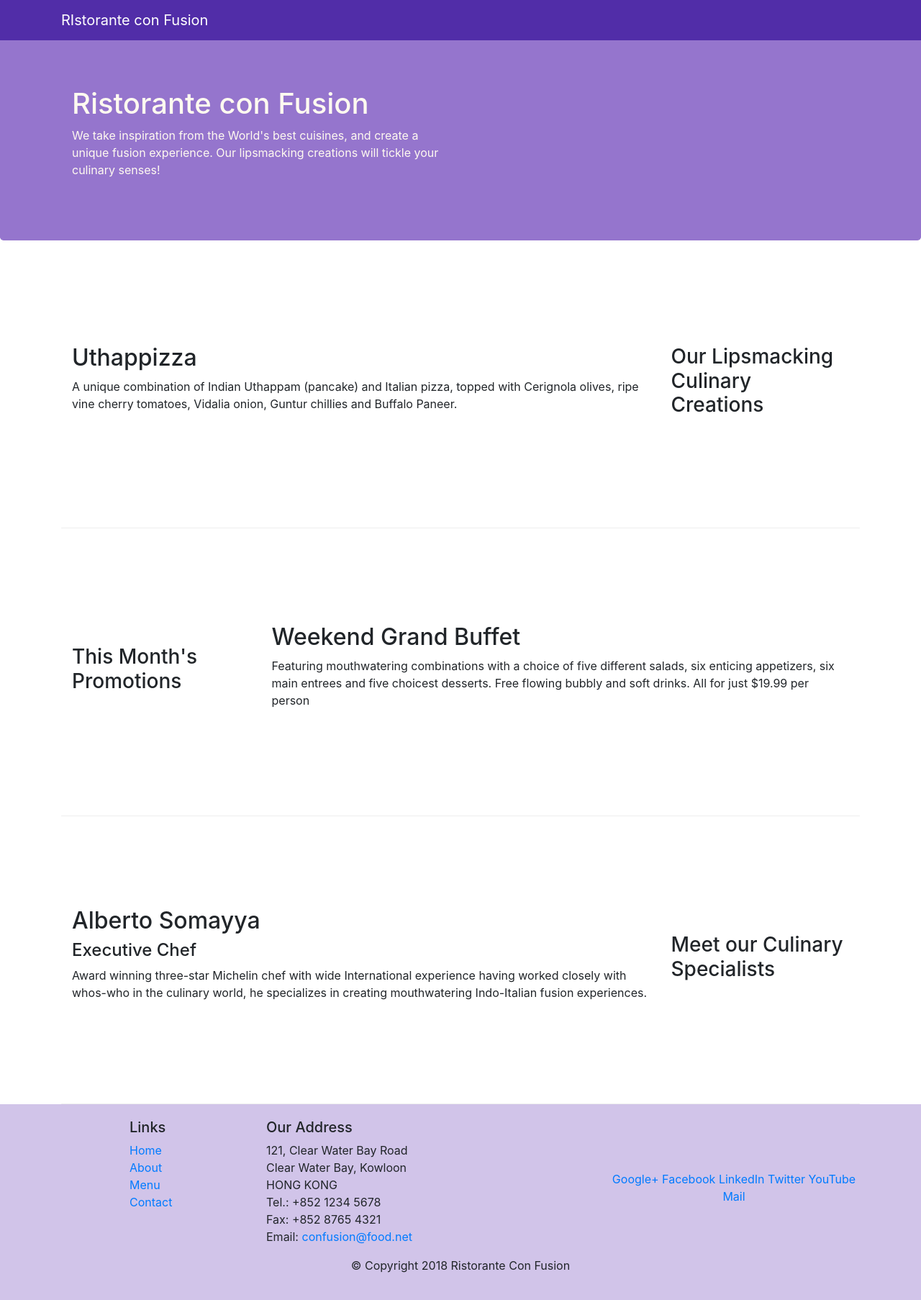
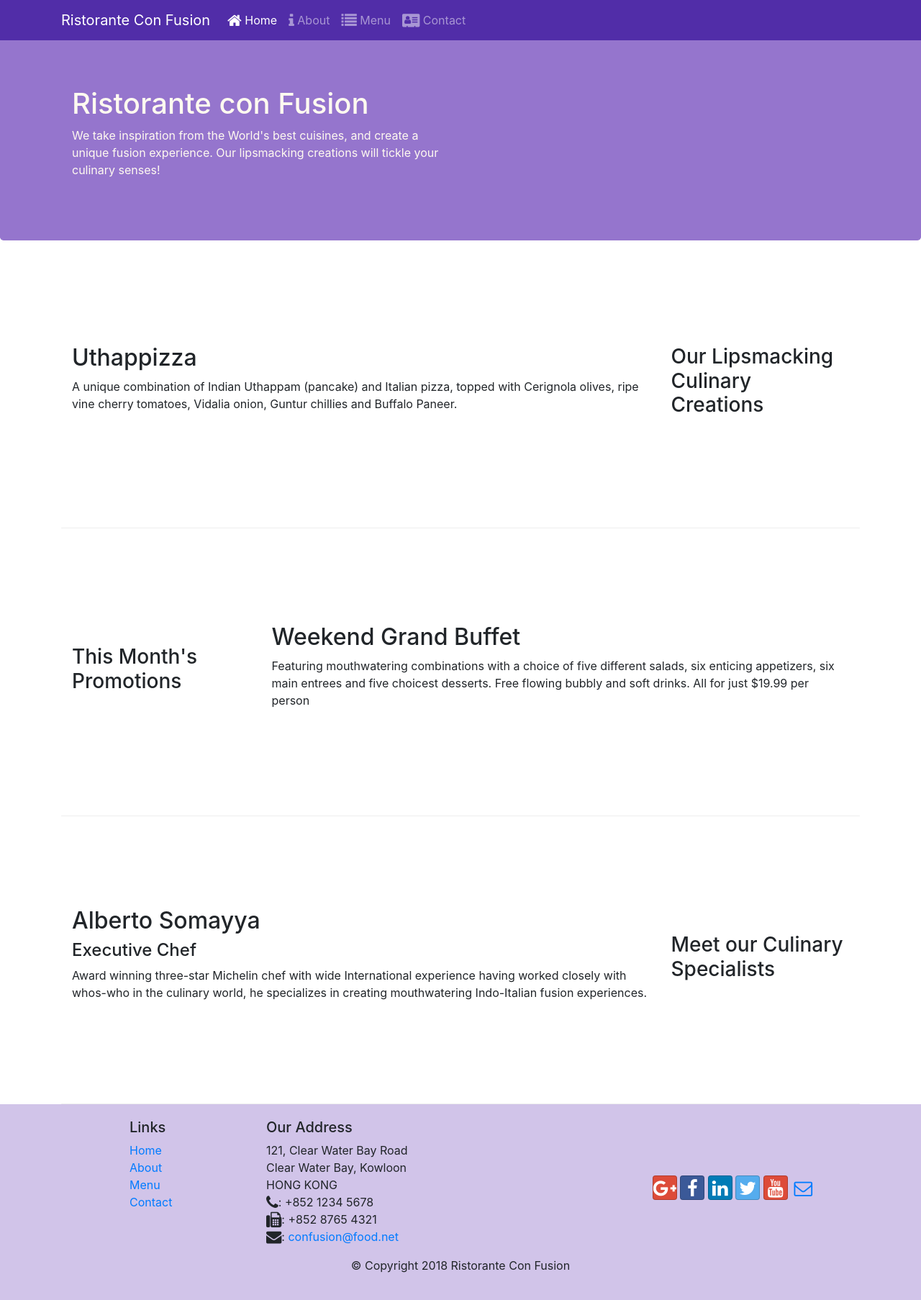
Before and after one commit to subhojit-ghorai/Website_Course, a website: page index.html in a window 1280 px wide. Shown: the whole page at 72% size. Drawn offline with nearby package versions, Linux system fonts and the light colour scheme.

Commit message:
icon fonts my

```diff
--- a/index.html
+++ b/index.html
@@ -9,25 +9,28 @@
 
     <!-- Bootstrap CSS -->
     <link rel="stylesheet" href="node_modules/bootstrap/dist/css/bootstrap.min.css">
+    <link rel="stylesheet" type="text/css" href="node_modules/font-awesome/css/font-awesome.min.css">
+    <link rel="stylesheet" type="text/css" href="node_modules/bootstrap-social/bootstrap-social.css">
     <link rel="stylesheet" type="text/css" href="css/styles.css">
     <title>Ristorante Con Fusion</title>
 </head>
 
 <body>
 
-    <nav class = "navbar navbar-dark navbar-expand-sm fixed-top">
-        <div class = "container">
-            <button class = "navbar-toggler" type = "button" data-toggle = "collapse" data-target = "#Navbar">
-                <span class = "navbar-toggler-icon"></span>
+    <nav class="navbar navbar-dark navbar-expand-sm fixed-top">
+        <div class="container">
+            <button class="navbar-toggler" type="button" data-toggle="collapse" data-target="#Navbar">
+                <span class="navbar-toggler-icon"></span>
             </button>
-            <a class = "navbar-brand" href="#">RIstorante con Fusion </a>
-            <div class = "collapse nav-bar-collapse" id = "Navbar">
-                 <ul class = "navbar-nav  mr-auto">
-                    <li  class = "nav-item active"><a class = "nav-link" href = "#">Home</a></li>
-                    <li  class = "nav-item"><a class = "nav-link" href = "aboutus.html">About_Us</a></li>
-                    <li  class = "nav-item"><a class = "nav-link" href = "#">Contact</a></li>
+           <a class="navbar-brand" href="#">Ristorante Con Fusion</a>
+            <div class="collapse navbar-collapse" id="Navbar">
+                <ul class="navbar-nav mr-auto">
+                    <li class="nav-item active"><a class="nav-link" href="#"><span class = "fa fa-home fa-lg"></span> Home</a></li>
+                    <li class="nav-item"><a class="nav-link" href="./aboutus.html"><span class = "fa fa-info fa-lg"></span> About</a></li>
+                    <li class="nav-item"><a class="nav-link" href="#"><span class = "fa fa-list fa-lg"></span> Menu</a></li>
+                    <li class="nav-item"><a class="nav-link" href="#"><span class = "fa fa-address-card fa-lg"></span> Contact</a></li>
                 </ul>
-            </div>
+                </div>
         </div>
     </nav>
 
@@ -96,19 +99,21 @@
 		              121, Clear Water Bay Road<br>
 		              Clear Water Bay, Kowloon<br>
 		              HONG KONG<br>
-		              Tel.: +852 1234 5678<br>
-		              Fax: +852 8765 4321<br>
-		              Email: <a href="mailto:confusion@food.net">confusion@food.net</a>
+		              <i class="fa fa-phone fa-lg"></i>: +852 1234 5678<br>
+                      <i class="fa fa-fax fa-lg"></i>: +852 8765 4321<br>
+                      <i class="fa fa-envelope fa-lg"></i>:
+                      <a href="mailto:confusion@food.net">confusion@food.net</a>
+
 		           </address>
                 </div>
                 <div class = "col-12 col-sm-4 align-self-center">
-                    <div class = "text-center">
-                        <a href="http://google.com/+">Google+</a>
-                        <a href="http://www.facebook.com/profile.php?id=">Facebook</a>
-                        <a href="http://www.linkedin.com/in/">LinkedIn</a>
-                        <a href="http://twitter.com/">Twitter</a>
-                        <a href="http://youtube.com/">YouTube</a>
-                        <a href="mailto:">Mail</a>
+                     <div class="text-center">
+                        <a class="btn btn-social-icon btn-google" href="http://google.com/+"><i class="fa fa-google-plus"></i></a>
+                        <a class="btn btn-social-icon btn-facebook" href="http://www.facebook.com/profile.php?id="><i class="fa fa-facebook"></i></a>
+                        <a class="btn btn-social-icon btn-linkedin" href="http://www.linkedin.com/in/"><i class="fa fa-linkedin"></i></a>
+                        <a class="btn btn-social-icon btn-twitter" href="http://twitter.com/"><i class="fa fa-twitter"></i></a>
+                        <a class="btn btn-social-icon btn-google" href="http://youtube.com/"><i class="fa fa-youtube"></i></a>
+                        <a class="btn btn-social-icon" href="mailto:"><i class="fa fa-envelope-o"></i></a>
                     </div>
                 </div>
            </div>
--- a/package.json
+++ b/package.json
@@ -15,6 +15,8 @@
   },
   "dependencies": {
     "bootstrap": "^4.0.0",
+    "bootstrap-social": "^5.1.1",
+    "font-awesome": "^4.7.0",
     "jquery": "^3.3.1",
     "popper.js": "^1.12.9"
   }
```
Also changed, not shown: aboutus.html (+26 -21 lines).
